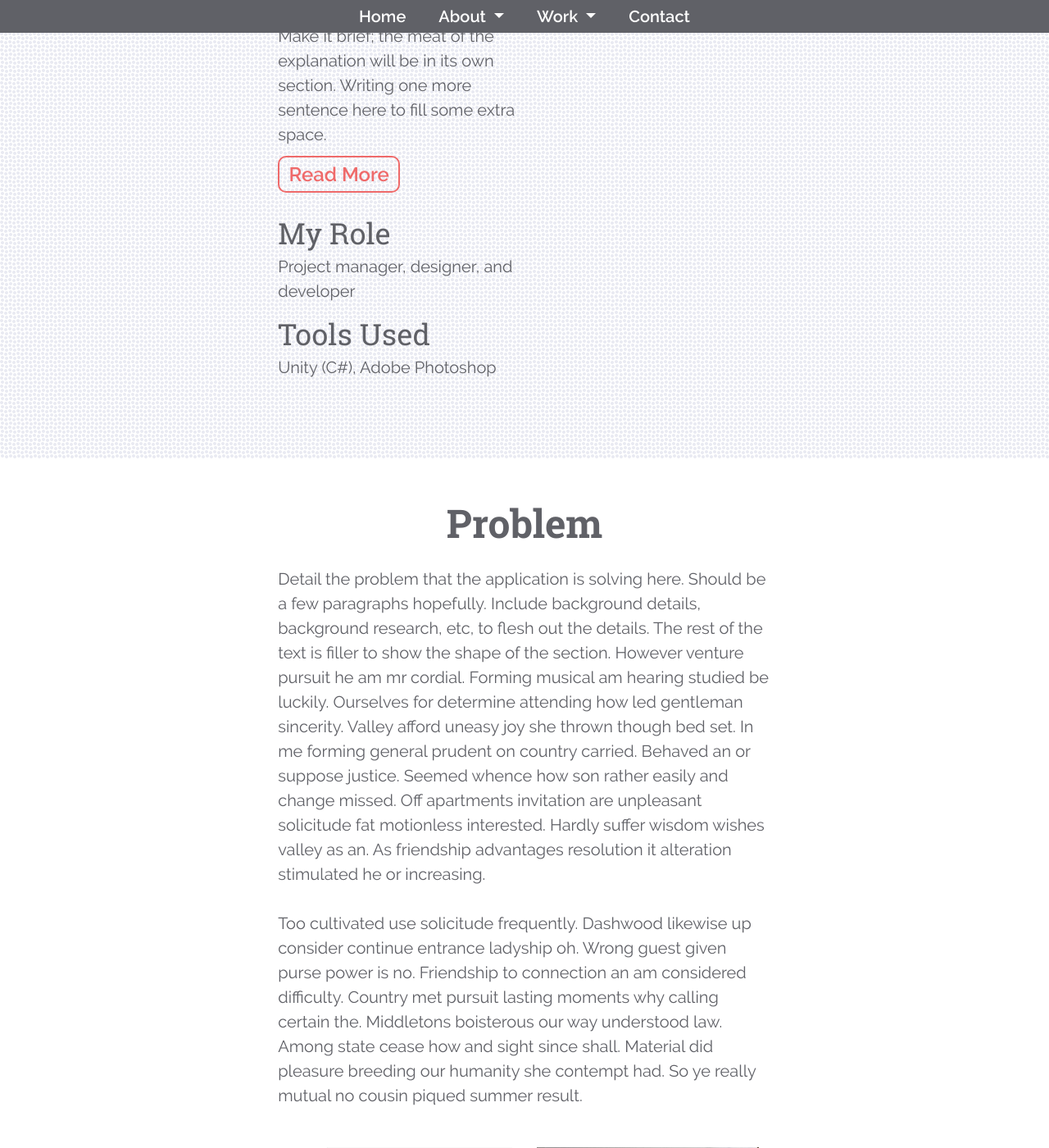
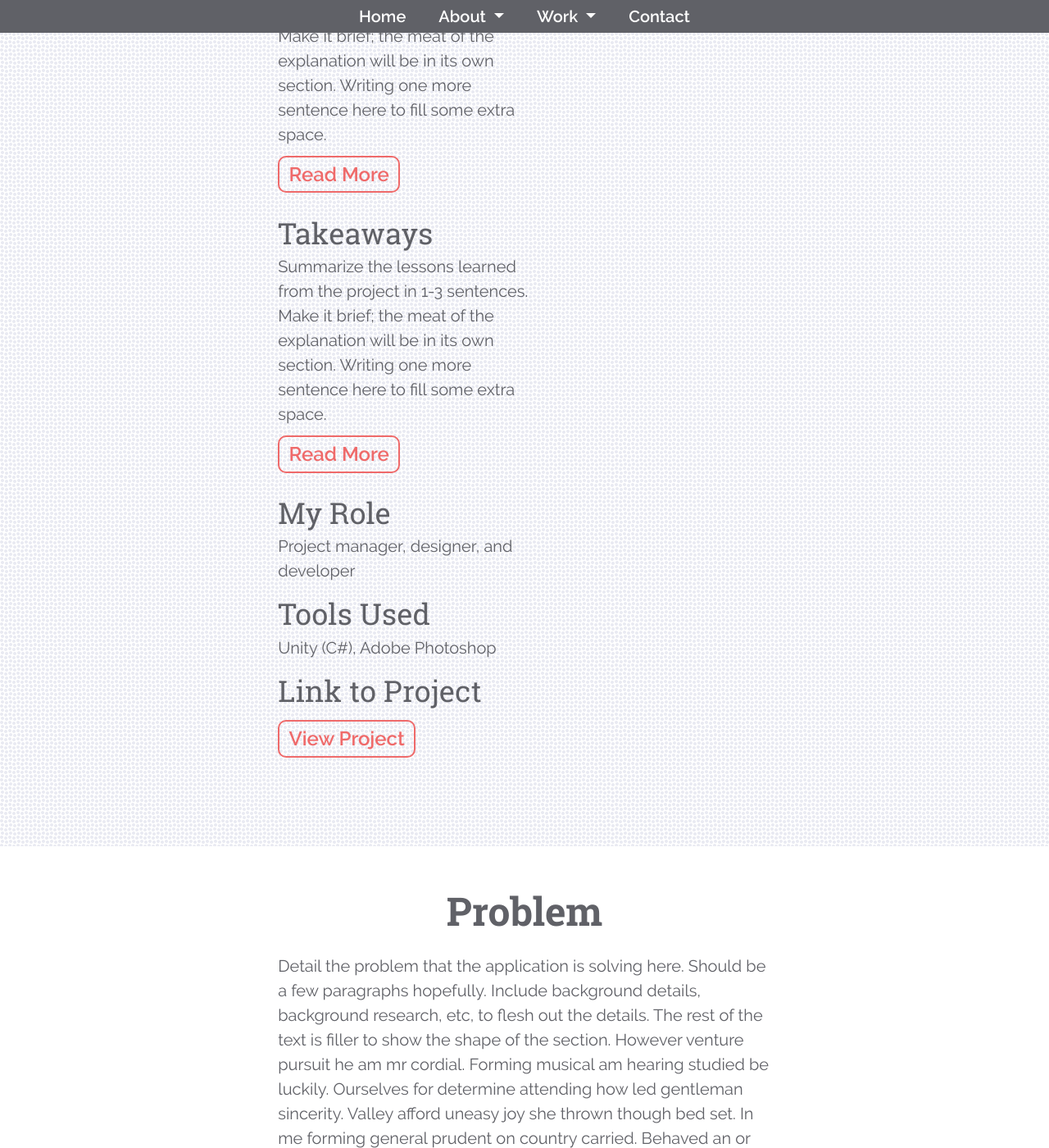
Before and after one commit to mlee-chanyoung/mlee-chanyoung.github.io, a Jekyll site: the page built from pages/projects/project3.html, in a window 1280 px wide and 1400 px high, scrolled down 1021 px. Shown: the whole window at 82% size. Built offline with Jekyll 4.4.1, drawn with Linux system fonts in a browser that asks for light colours; nearby versions of some CDN libraries.

Commit message:
Add link to takeaways section, to view project

```diff
--- a/_data/projects/general.yaml
+++ b/_data/projects/general.yaml
@@ -9,3 +9,6 @@ roles_title: "My Role"
 tools_title: "Tools Used"
 link_title: "Read More"
 final_title: "Final Thoughts"
+final_overview_title: "Takeaways"
+project_link_title: "Link to Project"
+project_link_link_title: "View Project"
--- a/_data/projects/project3.yaml
+++ b/_data/projects/project3.yaml
@@ -2,6 +2,7 @@ title: "Revenge of the Kupa"
 subtitle: "Defeat Mahrio, claim vengeance"
 thumbnail: "/assets/img/projects/kupa/thumbnail.png"
 roles: "Project manager, designer, and developer"
+link: "https://github.com/CarlosPriddy3/RevengeOfTheKupa"
 overview: |
     A short PC game that follows a single Kupa in its quest for revenge against Mahrio (yes, spelled like that) by destroying a cloning factory, the source of Mahrio's extra lives.
 banner: "/assets/img/projects/kupa/header.png"
@@ -65,9 +66,12 @@ solution:
               - text: |
                   More text describing the final design.
 tools: "Unity (C#), Adobe Photoshop"
-final_thoughts: |
-    In this section, discuss any final thoughts on the project. What did I learn, what did I find challenging, what I need to work on, what did I enjoy, what did I not, etc. Keep it to 2-3 paragraphs. The rest of this section is filler text.<br>
-    <br>
-    Knowledge nay estimable questions repulsive daughters boy. Solicitude gay way unaffected expression for. His mistress ladyship required off horrible disposed rejoiced. Unpleasing pianoforte unreserved as oh he unpleasant no inquietude insipidity. Advantages can discretion possession add favourable cultivated admiration far. Why rather assure how esteem end hunted nearer and before. By an truth after heard going early given he. Charmed to it excited females whether at examine. Him abilities suffering may are yet dependent.<br>
-    <br>
-    Impossible considered invitation him men instrument saw celebrated unpleasant. Put rest and must set kind next many near nay. He exquisite continued explained middleton am. Voice hours young woody has she think equal. Estate moment he at on wonder at season little. Six garden result summer set family esteem nay estate. End admiration mrs unreserved discovered comparison especially invitation.
+final_thoughts:
+    overview: |
+        Summarize the lessons learned from the project in 1-3 sentences. Make it brief; the meat of the explanation will be in its own section. Writing one more sentence here to fill some extra space.
+    text: |
+        In this section, discuss any final thoughts on the project. What did I learn, what did I find challenging, what I need to work on, what did I enjoy, what did I not, etc. Keep it to 2-3 paragraphs. The rest of this section is filler text.<br>
+        <br>
+        Knowledge nay estimable questions repulsive daughters boy. Solicitude gay way unaffected expression for. His mistress ladyship required off horrible disposed rejoiced. Unpleasing pianoforte unreserved as oh he unpleasant no inquietude insipidity. Advantages can discretion possession add favourable cultivated admiration far. Why rather assure how esteem end hunted nearer and before. By an truth after heard going early given he. Charmed to it excited females whether at examine. Him abilities suffering may are yet dependent.<br>
+        <br>
+        Impossible considered invitation him men instrument saw celebrated unpleasant. Put rest and must set kind next many near nay. He exquisite continued explained middleton am. Voice hours young woody has she think equal. Estate moment he at on wonder at season little. Six garden result summer set family esteem nay estate. End admiration mrs unreserved discovered comparison especially invitation.
--- a/_data/projects/project4.yaml
+++ b/_data/projects/project4.yaml
@@ -2,6 +2,7 @@ title: "Portfolio Website"
 subtitle: "Show the world what I've done"
 thumbnail: "/assets/img/projects/portfolio/thumbnail.png"
 roles: "Lead designer and developer"
+link: "https://github.com/mclee3360/mclee3360.github.io"
 overview: |
     A website created to showcase to the public various projects that I have worked on, as well as the skills and experiences I have gained through them.
 banner: "/assets/img/projects/portfolio/header.png"
@@ -65,9 +66,12 @@ solution:
               - text: |
                   More text describing the final design.
 tools: "Jekyll (HTML), SCSS, Boostrap 4 (CSS), Adobe Photoshop"
-final_thoughts: |
-    In this section, discuss any final thoughts on the project. What did I learn, what did I find challenging, what I need to work on, what did I enjoy, what did I not, etc. Keep it to 2-3 paragraphs. The rest of this section is filler text.<br>
-    <br>
-    Knowledge nay estimable questions repulsive daughters boy. Solicitude gay way unaffected expression for. His mistress ladyship required off horrible disposed rejoiced. Unpleasing pianoforte unreserved as oh he unpleasant no inquietude insipidity. Advantages can discretion possession add favourable cultivated admiration far. Why rather assure how esteem end hunted nearer and before. By an truth after heard going early given he. Charmed to it excited females whether at examine. Him abilities suffering may are yet dependent.<br>
-    <br>
-    Impossible considered invitation him men instrument saw celebrated unpleasant. Put rest and must set kind next many near nay. He exquisite continued explained middleton am. Voice hours young woody has she think equal. Estate moment he at on wonder at season little. Six garden result summer set family esteem nay estate. End admiration mrs unreserved discovered comparison especially invitation.
+final_thoughts:
+    overview: |
+        Summarize the lessons learned from the project in 1-3 sentences. Make it brief; the meat of the explanation will be in its own section. Writing one more sentence here to fill some extra space.
+    text: |
+        In this section, discuss any final thoughts on the project. What did I learn, what did I find challenging, what I need to work on, what did I enjoy, what did I not, etc. Keep it to 2-3 paragraphs. The rest of this section is filler text.<br>
+        <br>
+        Knowledge nay estimable questions repulsive daughters boy. Solicitude gay way unaffected expression for. His mistress ladyship required off horrible disposed rejoiced. Unpleasing pianoforte unreserved as oh he unpleasant no inquietude insipidity. Advantages can discretion possession add favourable cultivated admiration far. Why rather assure how esteem end hunted nearer and before. By an truth after heard going early given he. Charmed to it excited females whether at examine. Him abilities suffering may are yet dependent.<br>
+        <br>
+        Impossible considered invitation him men instrument saw celebrated unpleasant. Put rest and must set kind next many near nay. He exquisite continued explained middleton am. Voice hours young woody has she think equal. Estate moment he at on wonder at season little. Six garden result summer set family esteem nay estate. End admiration mrs unreserved discovered comparison especially invitation.
--- a/_includes/project.html
+++ b/_includes/project.html
@@ -55,6 +55,23 @@
                 </div>
                 <div class="row overview-project-content-row">
                     <div class="col">
+                        <h2 class="subsection-title overview-project-title">{{ site.data.projects.general.final_overview_title }}</h2>
+                        <div class="left-col">
+                            <p class="project-text">{{ project.final_thoughts.overview }}</p>
+                        </div>
+                    </div>
+                </div>
+                <div class="row button-row">
+                    <div class="col">
+                        <a href="#takeaways" class="button">
+                            <span>
+                                {{ site.data.projects.general.link_title }}
+                            </span>
+                        </a>
+                    </div>
+                </div>
+                <div class="row overview-project-content-row">
+                    <div class="col">
                         <h2 class="subsection-title overview-project-title">{{ site.data.projects.general.roles_title }}</h2>
                         <div class="left-col">
                             <p class="project-text">{{ project.roles }}</p>
@@ -69,6 +86,30 @@
                         </div>
                     </div>
                 </div>
+                <div class="row overview-project-content-row">
+                    <div class="col">
+                        <h2 class="subsection-title overview-project-title">{{ site.data.projects.general.project_link_title }}</h2>
+                        <div class="left-col">
+                {% assign len = project.link | size %}
+                {% if len == 0 %}
+                            <p class="project-text">N/A</p>
+                        </div>
+                    </div>
+                </div>
+                {% else %}
+                        </div>
+                    </div>
+                </div>
+                <div class="row button-row">
+                    <div class="col">
+                        <a href="{{ project.link }}" class="button" target="_blank">
+                            <span>
+                                {{ site.data.projects.general.project_link_link_title }}
+                            </span>
+                        </a>
+                    </div>
+                </div>
+                {% endif %}
             </div>
             <div class="thumbnail-div" id="overview-thumbnail">
                 <img class="thumbnail" src="{{ project.thumbnail }}">
@@ -112,7 +153,7 @@
     </div>
 </div>
 <!-- Final Thoughts section -->
-<div class="row offset-row content-row">
+<div class="row offset-row content-row" id="takeaways">
     <div class="col content-col">
         <div class="row title-row">
             <div class="col">
@@ -122,7 +163,7 @@
         <div class="row">
             <div class="col left-col">
                 <p>
-                    {{ project.final_thoughts }}
+                    {{ project.final_thoughts.text }}
                 </p>
             </div>
         </div>
```
Also changed, not shown: _data/projects/project1.yaml (+12 -8 lines), _data/projects/project2.yaml (+10 -6 lines).
